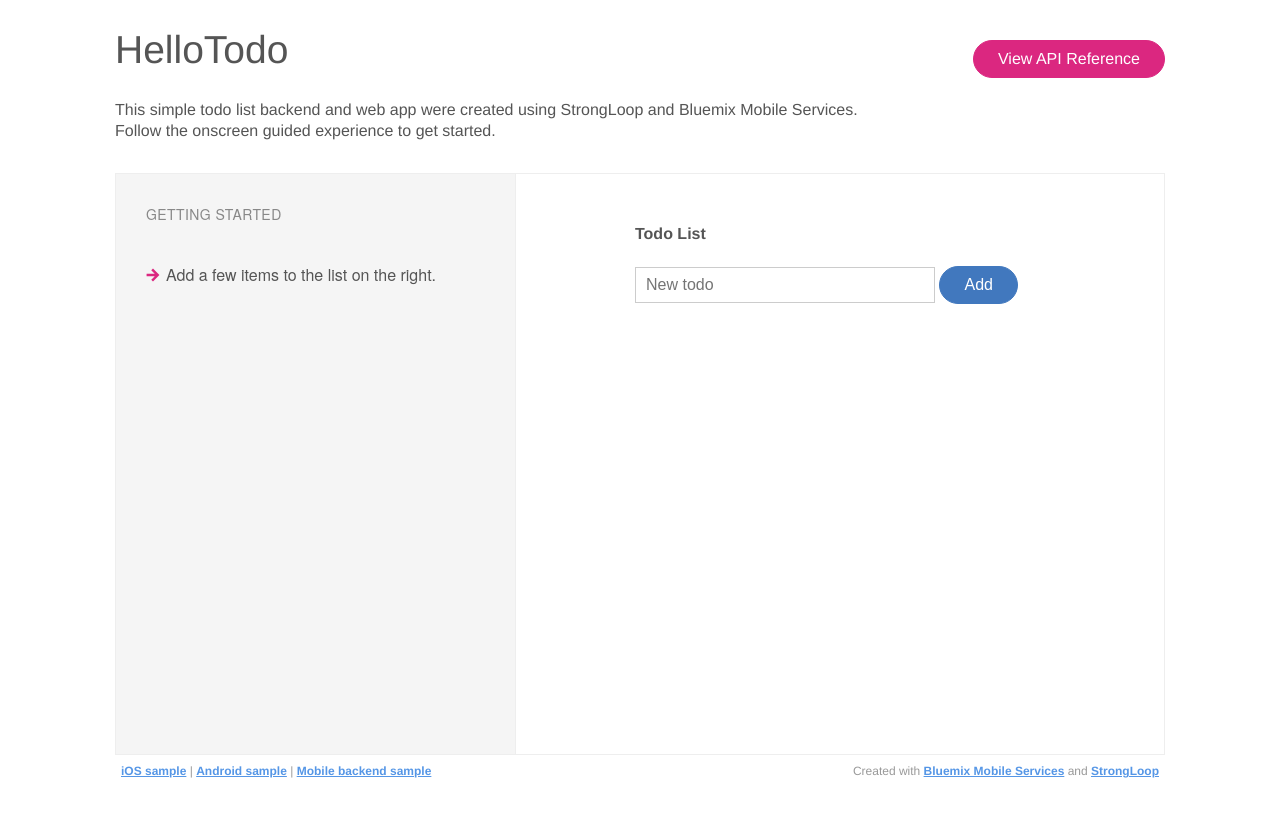
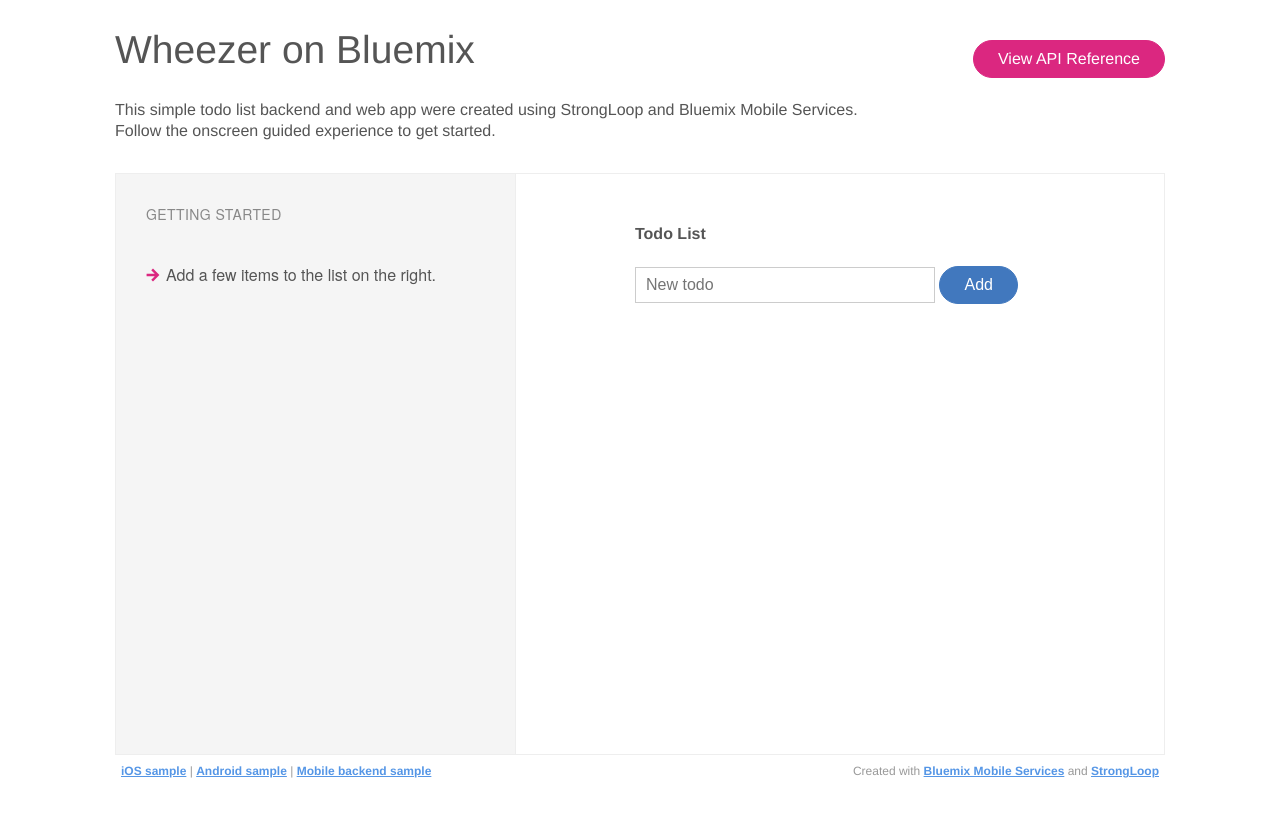
Before and after one commit to CalebBurton/Wheezer_bluemix, a website: page client/index.html in a window 1280 px wide. Drawn offline with nearby package versions, Linux system fonts and the light colour scheme; no server answers.

Commit message:
title change

```diff
--- a/client/index.html
+++ b/client/index.html
@@ -11,7 +11,7 @@
         <a class="mf-btn mf-btn--primary" href="/explorer/#!/Item" target="_blank">View API Reference</a>
     </div>
     <header>
-        <h1>HelloTodo</h1>
+        <h1>Wheezer on Bluemix</h1>
 
         <p>This simple todo list backend and web app were created using StrongLoop and Bluemix Mobile Services. Follow the onscreen guided experience to get started.</p>
     </header>
```
